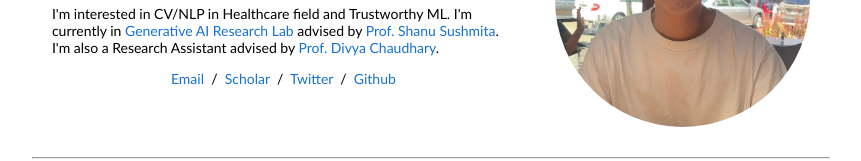
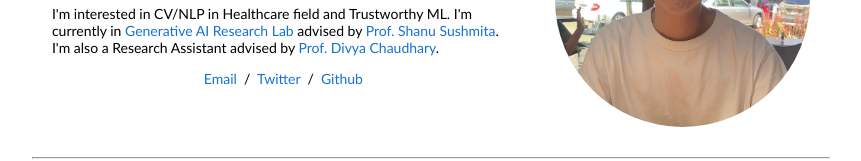
Before and after one commit to peng1z/Resume, a plain HTML site: page index.html in a window 1280 px wide. Shown: the part 157-318 px from the top of the page, without its empty margins (209-1070 px from the left). Drawn offline with Linux system fonts and the light colour scheme.

Commit message:
Fix a link bug in bio info part

```diff
--- a/index.html
+++ b/index.html
@@ -25,7 +25,7 @@
                     </p>
                     <p class="center-text">
                       <a href="mailto:zhang.peng2@northeastern.edu">Email</a> &nbsp;/&nbsp;
-                      <a href="https://scholar.google.com/citations?hl=en&user=jktWnL8AAAAJ">Scholar</a> &nbsp;/&nbsp;
+                      <!-- <a href="https://scholar.google.com/">Scholar</a> &nbsp;/&nbsp; -->
                       <a href="https://twitter.com/pzgreat">Twitter</a> &nbsp;/&nbsp;
                       <a href="https://github.com/peng1z">Github</a>
                     </p>
```
